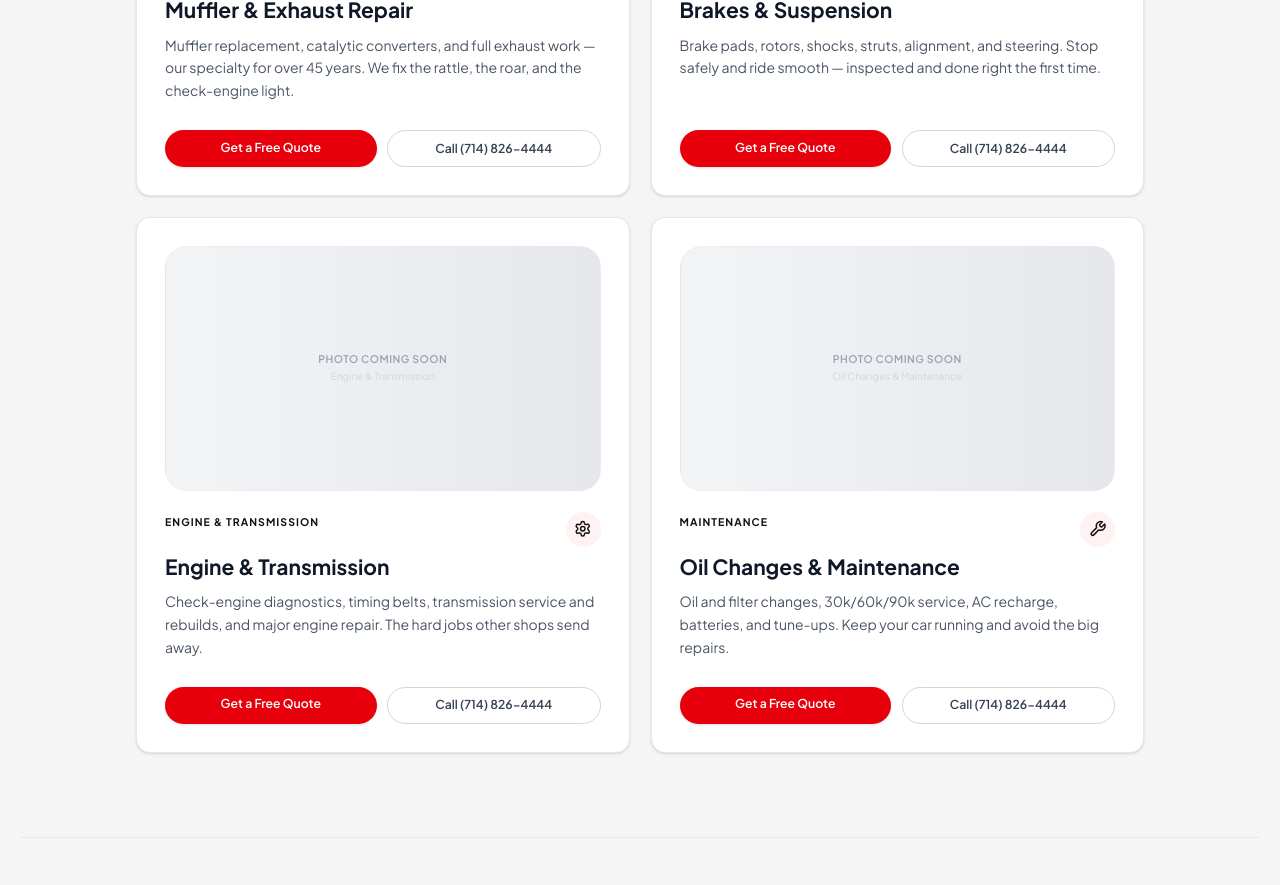
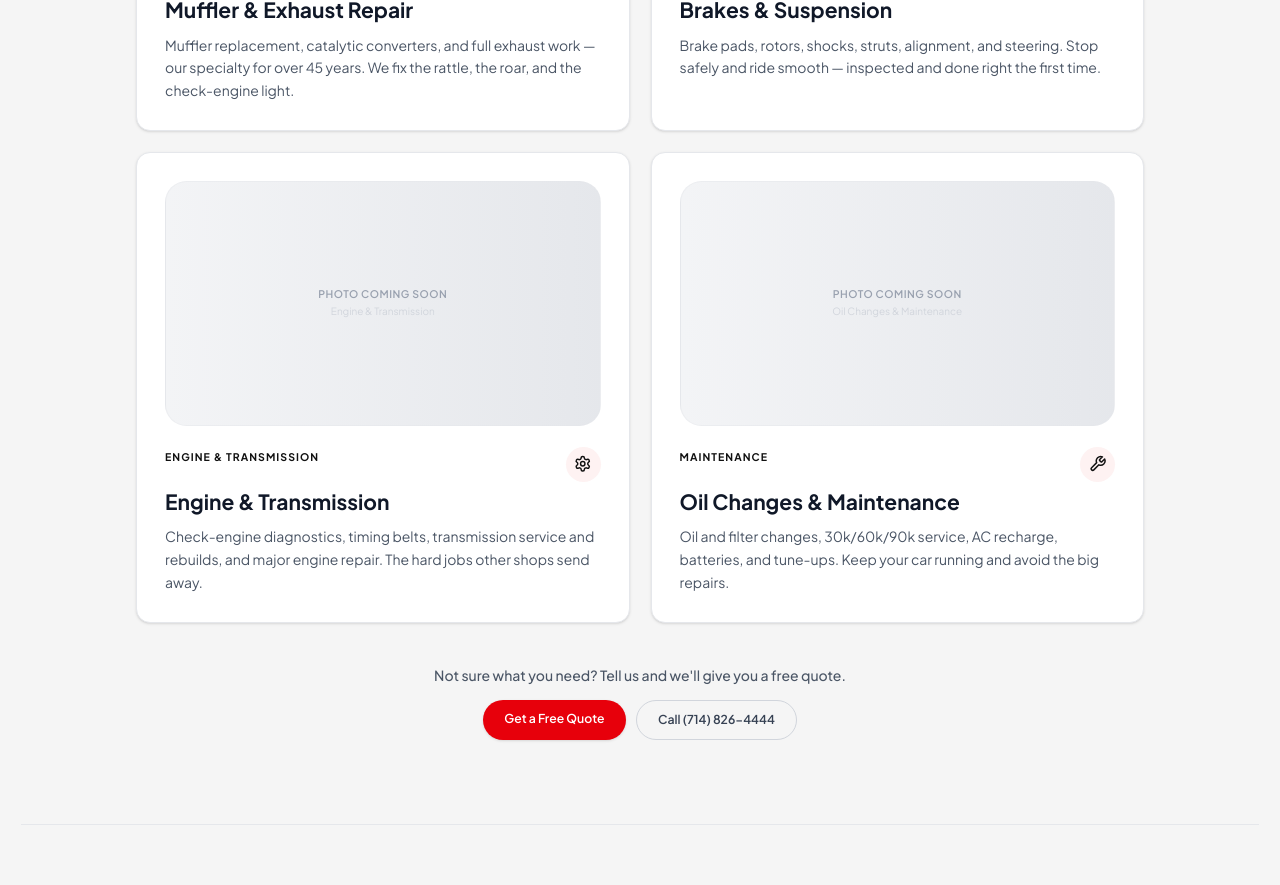
Before and after one commit to sergiio01024-lgtm/anaheim-auto-repair, a React (Vite) app: page / in a window 1280 px wide. Shown: the part 2200-3085 px from the top of the page. Built offline with nearby package versions, Linux system fonts and the light colour scheme.

Commit message:
Services: consolidate CTAs into one shared block

```diff
--- a/src/components/ServicePanels.tsx
+++ b/src/components/ServicePanels.tsx
@@ -121,29 +121,34 @@ export function ServicePanels() {
                 </h3>
 
                 {/* Description */}
-                <p className="text-sm sm:text-base text-gray-600 dark:text-gray-300 leading-relaxed mb-6 flex-grow">
+                <p className="text-sm sm:text-base text-gray-600 dark:text-gray-300 leading-relaxed">
                   {card.subtitle}
                 </p>
+              </div>
+            );
+          })}
+        </div>
 
-                {/* Button Row */}
-                <div className="flex flex-col sm:flex-row gap-3 pt-2">
+        {/* Shared CTA Block */}
+        <div className="mt-12 text-center max-w-xl mx-auto flex flex-col items-center">
+          <p className="text-gray-600 dark:text-gray-300 font-medium mb-4 text-sm sm:text-base">
+            Not sure what you need? Tell us and we'll give you a free quote.
+          </p>
+          <div className="flex flex-row gap-3">
             <a
               href="#contact"
               onClick={handleQuoteClick}
-                    className="flex-1 rounded-full bg-red-600 hover:bg-red-700 dark:bg-red-500 dark:hover:bg-red-400 px-5 py-2.5 text-sm font-semibold text-white transition-all duration-200 hover:scale-[1.02] active:scale-[0.98] text-center shadow-sm whitespace-nowrap"
+              className="rounded-full bg-red-600 hover:bg-red-700 dark:bg-red-500 dark:hover:bg-red-400 px-6 py-3 text-sm font-semibold text-white transition-all duration-200 hover:scale-[1.02] active:scale-[0.98] text-center shadow-sm"
             >
               Get a Free Quote
             </a>
             <a
               href="tel:+17148264444"
-                    className="flex-1 rounded-full bg-transparent hover:bg-gray-100 border border-gray-300 text-gray-700 dark:text-gray-300 dark:border-white/20 dark:hover:bg-white/5 px-5 py-2.5 text-sm font-semibold transition-all duration-200 hover:scale-[1.02] active:scale-[0.98] text-center whitespace-nowrap"
+              className="rounded-full bg-transparent hover:bg-gray-100 dark:hover:bg-white/5 border border-gray-300 dark:border-white/20 text-gray-700 dark:text-gray-300 px-6 py-3 text-sm font-semibold transition-all duration-200 hover:scale-[1.02] active:scale-[0.98] text-center"
             >
               Call (714) 826-4444
             </a>
           </div>
-              </div>
-            );
-          })}
         </div>
 
         {/* Full Service List Grid */}
```
Lines whose indentation alone changed are shown as unchanged.
